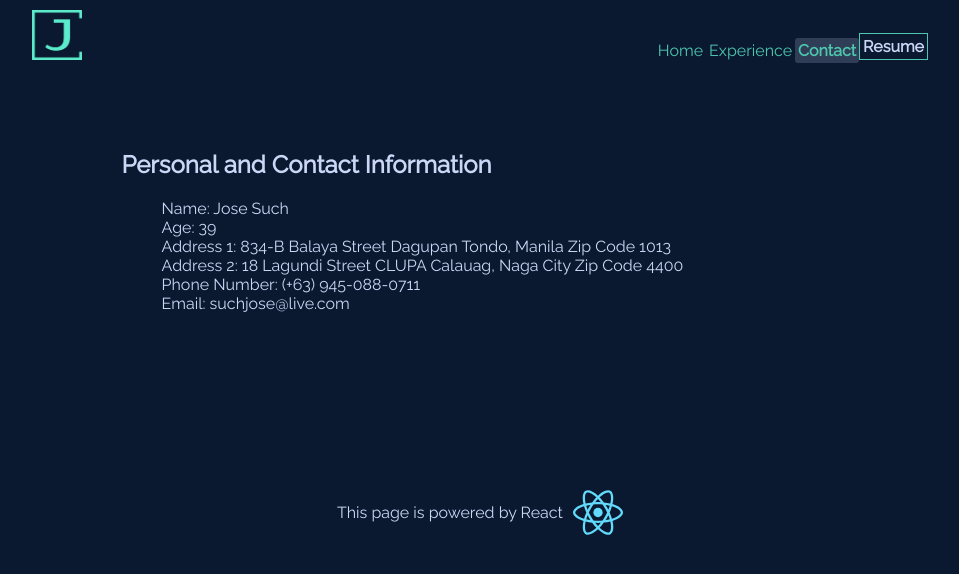
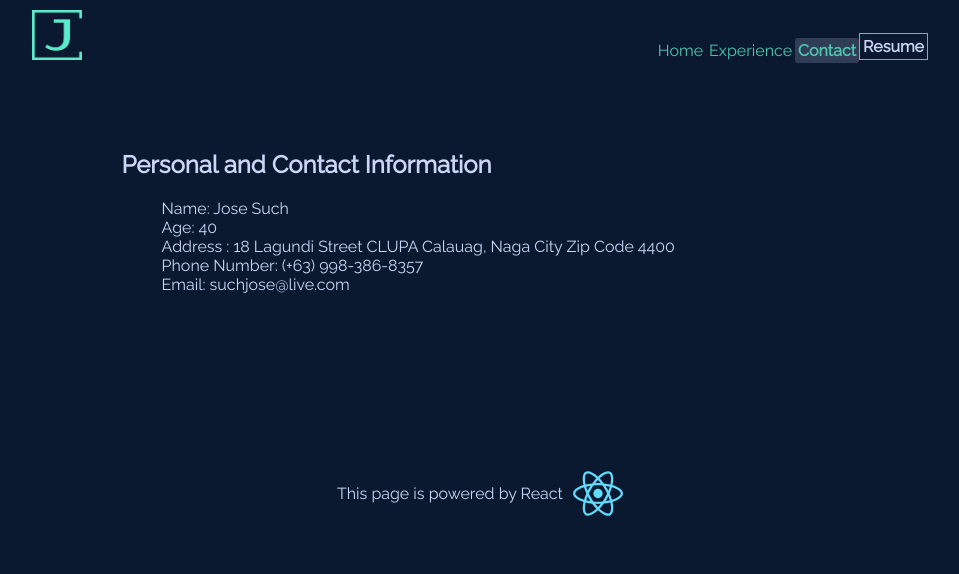
Before and after one commit to suchjose84/Web-Dev-Portfolio, a React (Vite) app: page /contact in a window 1280 px wide. Shown: the top 574 px of the page, without its empty margins (160-1119 px from the left). Built offline with nearby package versions, Linux system fonts and the light colour scheme.

Commit message:
fix links and contact information

```diff
--- a/public/data/websites.js
+++ b/public/data/websites.js
@@ -2,7 +2,7 @@ export const websites = [
   {
     "id": "01",
     "title": "Spurbank",
-    "url": "https://www.spurbank.info/",
+    "url": "https://master.d3b1gzkfmog3kb.amplifyapp.com/",
     "description": "Blogging Website in Angular",
     "about": "This personal project was made to refine my skills in full-stack development and blogging website creation. Utilizing Angular for the frontend and Node.js for both backend logic and database management, it embodies my proficiency in modern web technologies.",
     "image": {
--- a/src/pages/Contact.jsx
+++ b/src/pages/Contact.jsx
@@ -13,11 +13,10 @@ export default function ContactPage() {
                 <ul>
 
                     <li>Name: Jose Such</li>
-                    <li>Age: 39</li>
+                    <li>Age: 40</li>
 
-                    <li>Address 1: 834-B Balaya Street Dagupan Tondo, Manila Zip Code 1013</li>
-                    <li>Address 2: 18 Lagundi Street CLUPA Calauag, Naga City Zip Code 4400</li>
-                    <li>Phone Number: (+63) 945-088-0711</li>
+                    <li>Address : 18 Lagundi Street CLUPA Calauag, Naga City Zip Code 4400</li>
+                    <li>Phone Number: (+63) 998-386-8357</li>
                     <li>Email: suchjose@live.com</li>
                 </ul>
             </main>
```
